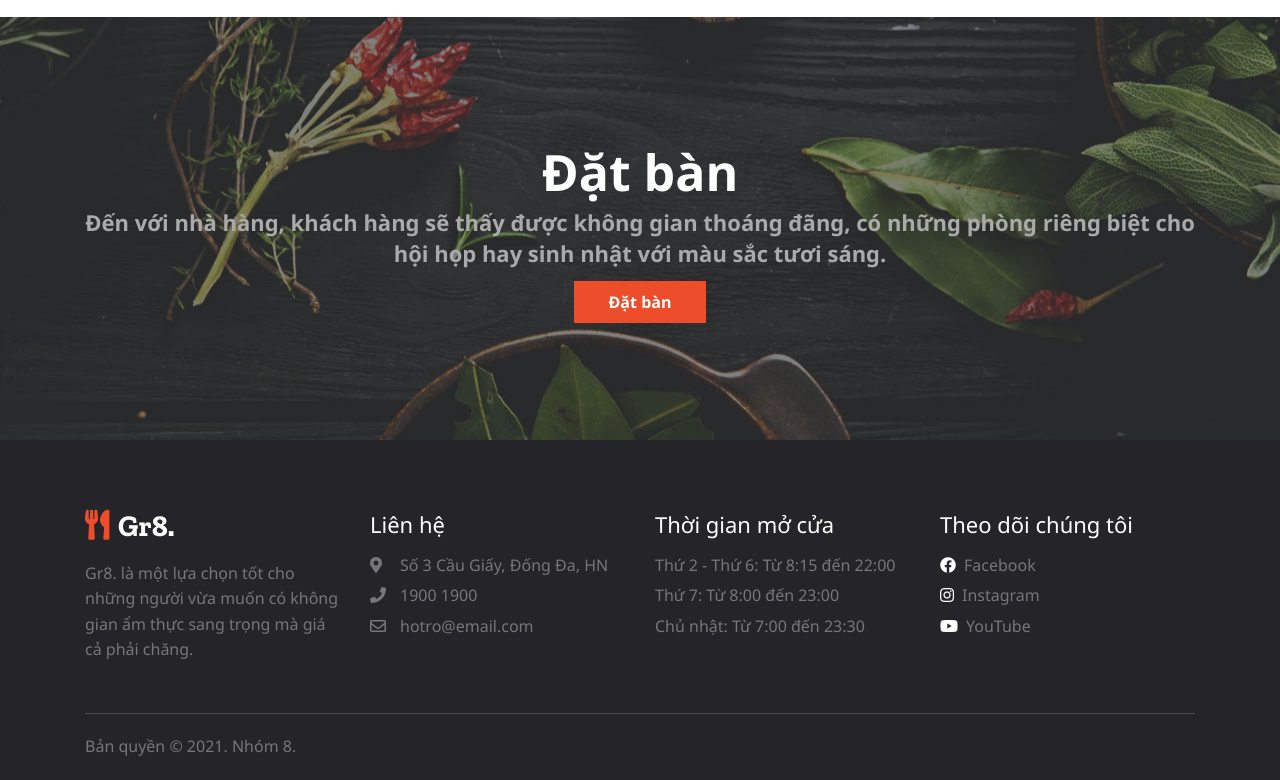
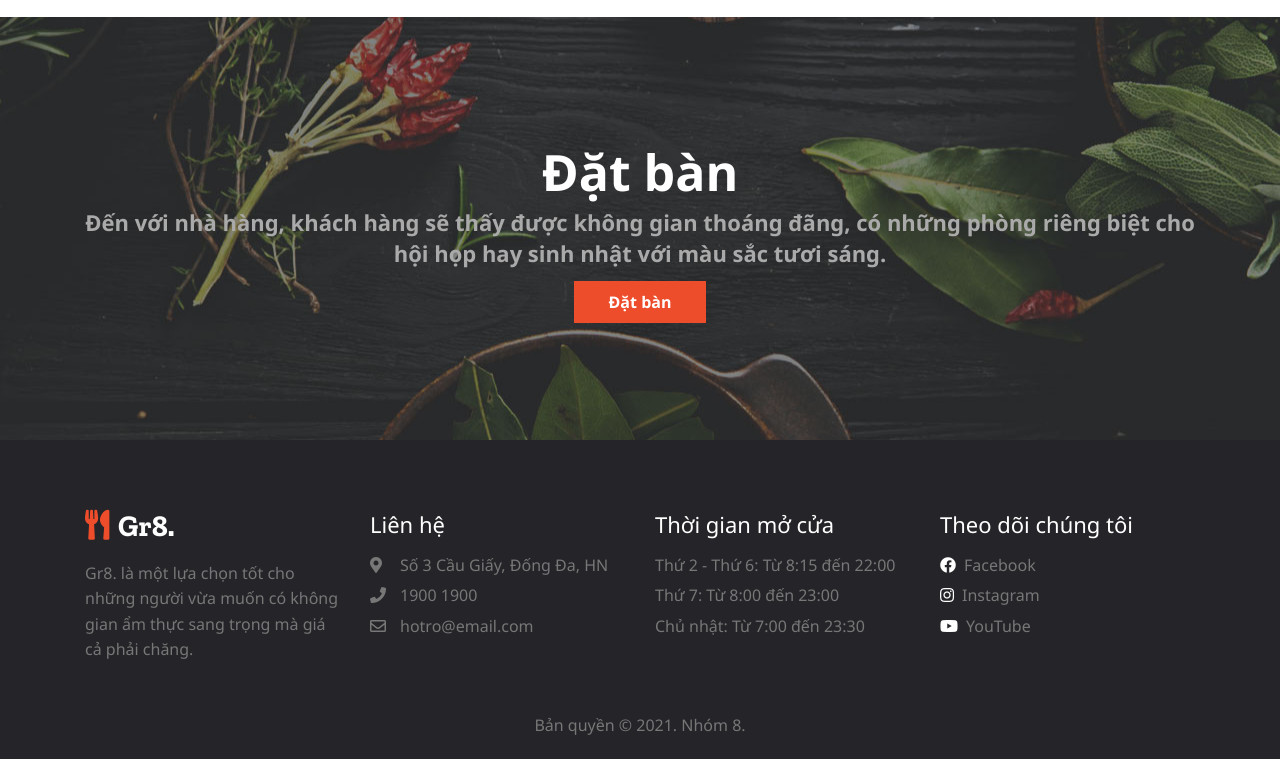
Before and after one commit to hyakky404/Web_Gr8Restaurant, a plain HTML site: page menu.html in a window 1280 px wide. Shown: the part 2677-3457 px from the top of the page. After the commit the page ends 3436 px from the top, so only its background shows below. Drawn offline with nearby package versions, Linux system fonts and the light colour scheme.

Commit message:
menu_update_11

```diff
--- a/assets/css/style-menu.css
+++ b/assets/css/style-menu.css
@@ -456,13 +456,9 @@ footer p
     display: inline-block;
 }
 
-#down-footer
-{
-    border-top: 1px solid #4c4c4d;
-}
-
 #down-footer p
 {
     margin: 0;
-    padding: 20px 0;
+    padding-bottom: 20px;
+    text-align: center;
 }
```
